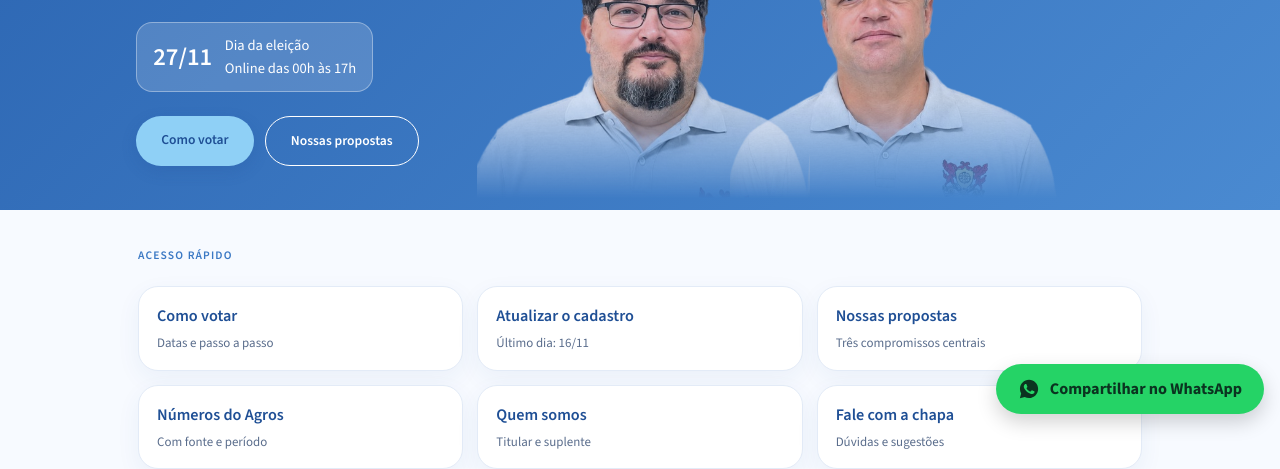
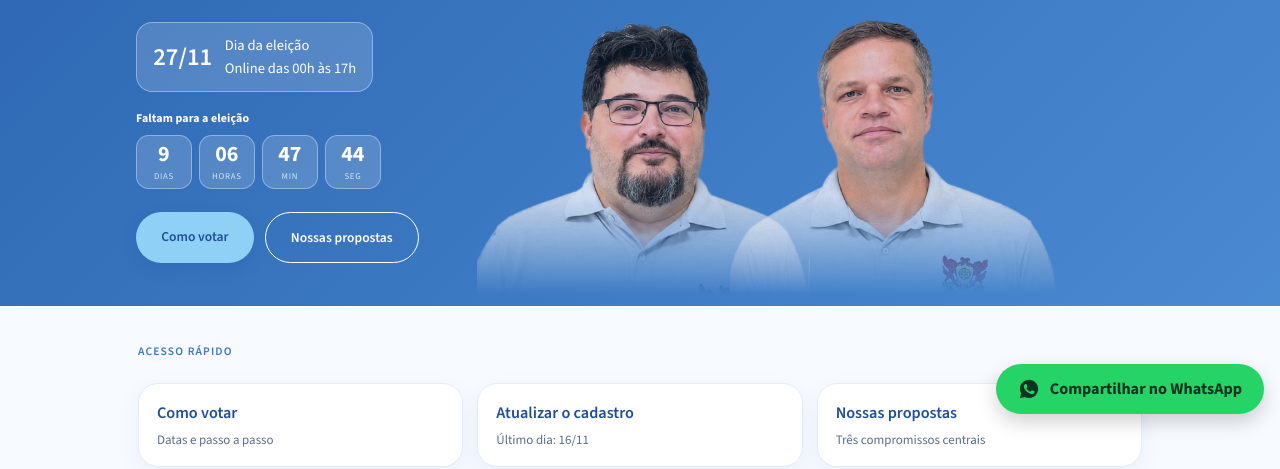
Before and after one commit to iermack/votechapa1, a plain HTML site: page index.html in a window 1280 px wide. Shown: the part 370-839 px from the top of the page. Drawn offline with nearby package versions, Linux system fonts and the light colour scheme.

Commit message:
Contagem regressiva até a eleição de volta ao topo
Co-Authored-By: Claude Sonnet 5.5 <noreply@anthropic.com>

Claude-Session: https://claude.ai/code/session_012fQ7TJU9ZbanJU5JEe53tU

```diff
--- a/index.html
+++ b/index.html
@@ -210,6 +210,13 @@ nav a{font-weight:500;border-bottom-width:2px}
 .hero .sig{font-weight:400}
 .hero .date{background:rgba(255,255,255,.16);border:1px solid rgba(255,255,255,.35);border-radius:18px}
 .hero .date b{color:#fff;font-weight:600}
+.cd{margin:-8px 0 26px}
+.cd .cd-t{font-size:.92rem;font-weight:700;color:#fff;margin:0 0 8px;letter-spacing:.01em}
+.cd .cd-g{display:flex;gap:8px}
+.cd .cd-b{min-width:62px;text-align:center;background:rgba(255,255,255,.16);border:1px solid rgba(255,255,255,.35);border-radius:14px;padding:8px 6px 6px}
+.cd .cd-b b{display:block;font-family:var(--display);font-size:1.7rem;line-height:1;color:#fff;font-variant-numeric:tabular-nums}
+.cd .cd-b span{display:block;font-size:.68rem;text-transform:uppercase;letter-spacing:.08em;color:#cfe6fb;margin-top:4px}
+.cd .cd-msg{display:inline-block;background:rgba(255,255,255,.16);border:1px solid rgba(255,255,255,.35);border-radius:14px;padding:10px 16px;font-weight:700;color:#fff}
 
 .btn{border-radius:999px;font-weight:600;box-shadow:0 6px 16px rgba(31,79,149,.18)}
 .btn.ghost{border-width:1.5px;box-shadow:none}
@@ -406,6 +413,7 @@ header.top nav a.nav-cta{padding:6px 15px;font-size:.84rem}
       <h1>Transparência hoje. Sustentabilidade amanhã.</h1>
       <p class="sig">Contas claras para <em>o seu benefício</em> e <em>a sua saúde</em>.</p>
       <div class="date"><b>27/11</b><span>Dia da eleição<br>Online das 00h às 17h</span></div>
+      <div class="cd" id="cd" aria-live="polite"><p class="cd-t" id="cd-t">Faltam para a eleição</p><div class="cd-g" id="cd-g"><div class="cd-b"><b id="cd-d">--</b><span>dias</span></div><div class="cd-b"><b id="cd-h">--</b><span>horas</span></div><div class="cd-b"><b id="cd-m">--</b><span>min</span></div><div class="cd-b"><b id="cd-s">--</b><span>seg</span></div></div></div>
       <div class="btns">
         <a class="btn big" href="#votar">Como votar</a>
         <a class="btn ghost big" href="#compromissos">Nossas propostas</a>
@@ -968,5 +976,20 @@ if(sel){var o=document.createElement('option');o.value='';o.textContent='Todos o
   bboth.onclick=function(){views[0].save();setTimeout(views[1].save,500)};
 })();
 </script>
+<script>
+(function(){
+  var ini=Date.parse('2026-11-27T00:00:00-03:00'),fim=Date.parse('2026-11-27T17:00:00-03:00');
+  var box=document.getElementById('cd'),g=document.getElementById('cd-g'),t=document.getElementById('cd-t');
+  if(!box)return;
+  function p(n){return n<10?'0'+n:''+n}
+  function set(ms){var s=Math.max(0,Math.floor(ms/1000));document.getElementById('cd-d').textContent=Math.floor(s/86400);document.getElementById('cd-h').textContent=p(Math.floor(s%86400/3600));document.getElementById('cd-m').textContent=p(Math.floor(s%3600/60));document.getElementById('cd-s').textContent=p(s%60)}
+  function msg(txt){g.style.display='none';t.className='cd-msg';t.textContent=txt}
+  function tick(){var n=Date.now();
+    if(n<ini){t.textContent='Faltam para a eleição';set(ini-n)}
+    else if(n<fim){t.textContent='A votação está aberta! Encerra às 17h. Faltam:';g.style.display='flex';set(fim-n);var d=document.getElementById('cd-d').parentNode;d.style.display='none'}
+    else{msg('Eleição encerrada. Obrigado pelo seu apoio!');clearInterval(iv)}}
+  var iv=setInterval(tick,1000);tick();
+})();
+</script>
 </body>
 </html>
```
